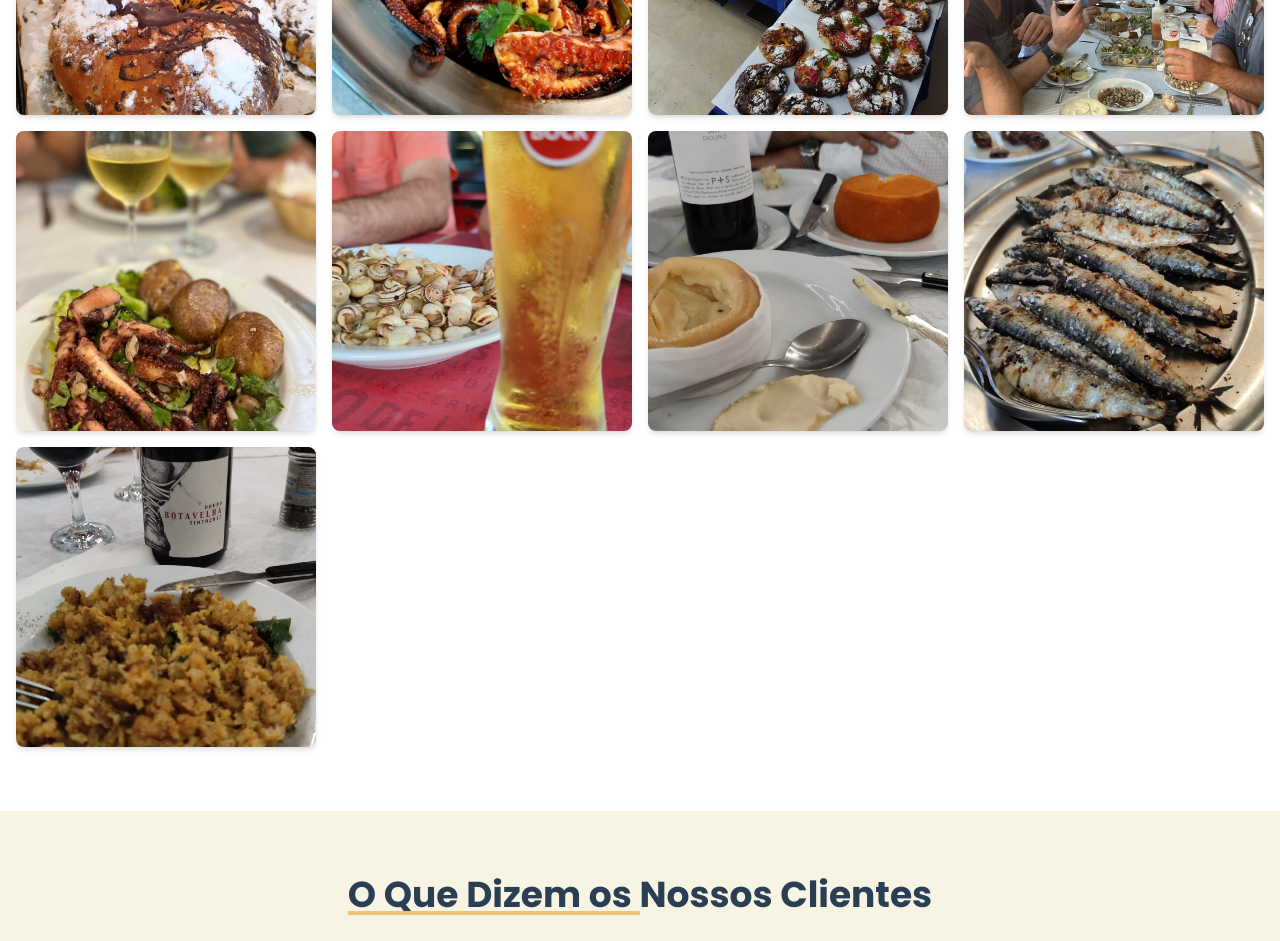
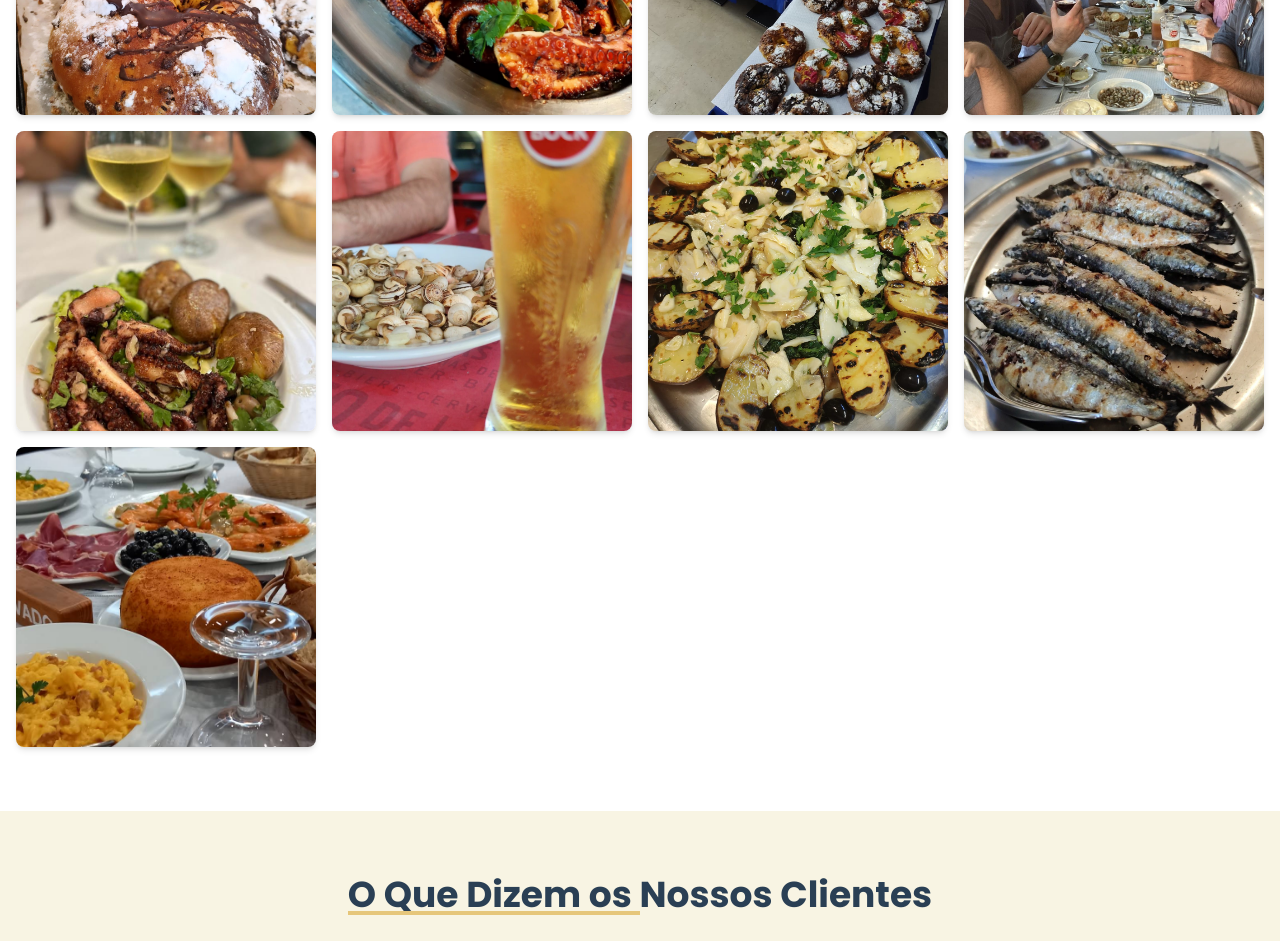
Before and after one commit to RodrigoCR03/Website-Restaurant_Pastry_Cinderela, a React (Vite) app: page / in a window 1280 px wide. Shown: the part 6840-7781 px from the top of the page. Built offline with nearby package versions, Linux system fonts and the light colour scheme.

Commit message:
Update galeria

```diff
--- a/src/components/Gallery.tsx
+++ b/src/components/Gallery.tsx
@@ -128,7 +128,7 @@ const galleryImages = [
     alt: "Especialidades da Cinderela"
   },
   {
-    src: "/images/204011364_4252370664824591_3372468539489034191_n.jpg",
+    src: "/images/67601808_2500248366703505_6405839161005178880_n.jpg",
     alt: "Especialidades da Cinderela"
   },
   {
@@ -136,7 +136,7 @@ const galleryImages = [
     alt: "Especialidades da Cinderela"
   },
   {
-    src: "/images/183600892_4128708567190802_684146871855558555_n.jpg",
+    src: "/images/Captura de ecrã 2025-03-04 165447Mesa.png",
     alt: "Especialidades da Cinderela"
   },
 
```
